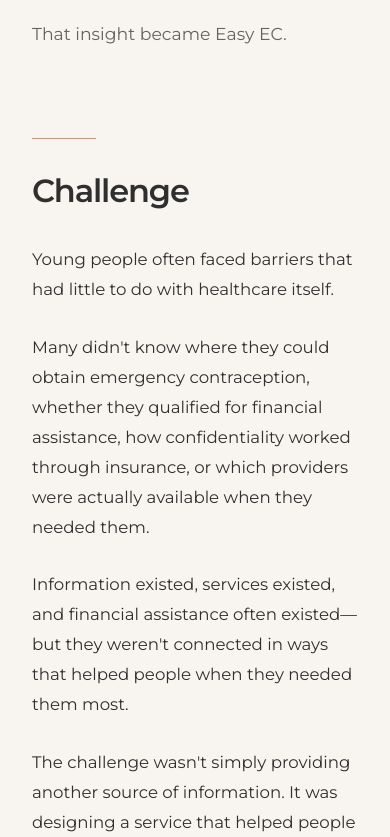
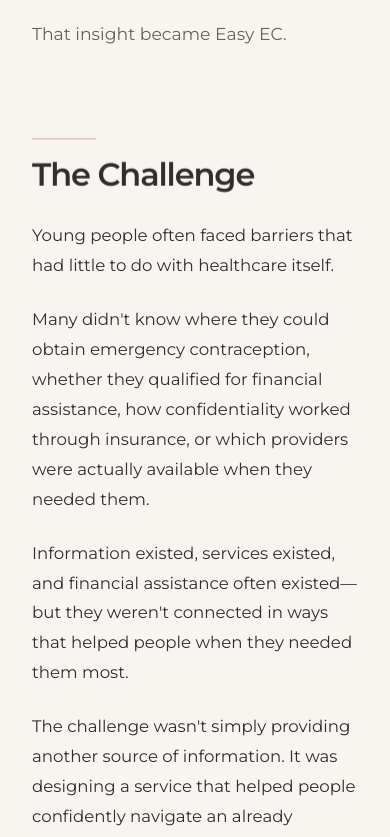
Before and after one commit to nicolegusman/personal-site, a Next.js app: page /work/easy-ec in a window 390 px wide. Shown: the part 1520-2357 px from the top of the page. Built offline with nearby package versions, Linux system fonts and the light colour scheme.

Commit message:
Polish Meta case study with editorial layout and motion

```diff
--- a/components/ApproachFramework/ApproachFramework.tsx
+++ b/components/ApproachFramework/ApproachFramework.tsx
@@ -28,7 +28,7 @@
         <p className={styles.kicker}>HOW I WORK</p>
 
         <h2 className={styles.title}>
-          Making research usable often requires more than a solid research plan.
+         " Why? So What? Now What? "
         </h2>
 
         <p className={styles.intro}>
--- /dev/null
+++ b/components/ScrollReveal/ScrollReveal.module.css
@@ -0,0 +1,37 @@
+.reveal {
+  width: 100%;
+}
+
+.item {
+  transition:
+    opacity 500ms cubic-bezier(0.22, 1, 0.36, 1)
+      var(--reveal-delay, 0ms),
+    transform 500ms cubic-bezier(0.22, 1, 0.36, 1)
+      var(--reveal-delay, 0ms);
+
+  will-change: opacity, transform;
+}
+
+.item[data-reveal-state="hidden"] {
+  opacity: 0;
+
+  transform: translateY(14px);
+}
+
+.item[data-reveal-state="visible"] {
+  opacity: 1;
+
+  transform: translateY(0);
+}
+
+@media (prefers-reduced-motion: reduce) {
+  .item,
+  .item[data-reveal-state="hidden"],
+  .item[data-reveal-state="visible"] {
+    opacity: 1;
+
+    transform: none;
+
+    transition: none;
+  }
+}
--- /dev/null
+++ b/components/ScrollReveal/ScrollReveal.tsx
@@ -0,0 +1,122 @@
+"use client";
+
+import {
+  type CSSProperties,
+  type ReactNode,
+  useEffect,
+  useRef,
+} from "react";
+
+import styles from "./ScrollReveal.module.css";
+
+type ScrollRevealProps = {
+  children: ReactNode;
+  className?: string;
+  delay?: number;
+  observeChildren?: string;
+};
+
+type RevealStyle = CSSProperties & {
+  "--reveal-delay"?: string;
+};
+
+export default function ScrollReveal({
+  children,
+  className = "",
+  delay = 0,
+  observeChildren,
+}: ScrollRevealProps) {
+  const rootRef = useRef<HTMLDivElement>(null);
+
+  useEffect(() => {
+    const root = rootRef.current;
+
+    if (!root) {
+      return;
+    }
+
+    const reducedMotion = window.matchMedia(
+      "(prefers-reduced-motion: reduce)",
+    ).matches;
+
+    const childTargets = observeChildren
+      ? Array.from(root.querySelectorAll<HTMLElement>(observeChildren))
+      : [];
+
+    const targets: HTMLElement[] = [root, ...childTargets];
+
+    targets.forEach((target, index) => {
+      target.classList.add(styles.item);
+
+      const targetDelay =
+        index === 0 ? delay : Math.min(delay + index * 70, 210);
+
+      target.style.setProperty(
+        "--reveal-delay",
+        `${targetDelay}ms`,
+      );
+
+      if (reducedMotion) {
+        target.dataset.revealState = "visible";
+        return;
+      }
+
+      const bounds = target.getBoundingClientRect();
+      const alreadyVisible =
+        bounds.top < window.innerHeight * 0.92 &&
+        bounds.bottom > 0;
+
+      target.dataset.revealState = alreadyVisible
+        ? "visible"
+        : "hidden";
+    });
+
+    if (reducedMotion) {
+      return;
+    }
+
+    const observer = new IntersectionObserver(
+      (entries) => {
+        entries.forEach((entry) => {
+          if (!entry.isIntersecting) {
+            return;
+          }
+
+          const target = entry.target as HTMLElement;
+
+          target.dataset.revealState = "visible";
+          observer.unobserve(target);
+        });
+      },
+      {
+        root: null,
+        rootMargin: "0px 0px -8% 0px",
+        threshold: 0.08,
+      },
+    );
+
+    targets.forEach((target) => {
+      if (target.dataset.revealState === "hidden") {
+        observer.observe(target);
+      }
+    });
+
+    return () => {
+      observer.disconnect();
+    };
+  }, [delay, observeChildren]);
+
+  const revealStyle: RevealStyle = {
+    "--reveal-delay": `${delay}ms`,
+  };
+
+  return (
+    <div
+      ref={rootRef}
+      className={`${styles.reveal} ${className}`.trim()}
+      style={revealStyle}
+    >
+      {children}
+    </div>
+  );
+}
--- a/components/Section/Section.module.css
+++ b/components/Section/Section.module.css
@@ -1,5 +1,5 @@
 .section {
-  margin-bottom: 9rem;
+  margin-bottom: 5.75rem;
 }
 
 .section:last-child {
@@ -9,11 +9,11 @@
 .header {
   position: relative;
 
-  max-width: 42rem;
+  max-width: 38rem;
 
-  margin-bottom: 2.75rem;
+  margin-bottom: 2.25rem;
 
-  padding-top: 2.25rem;
+  padding-top: 1.5rem;
 }
 
 .header::before {
@@ -48,17 +48,17 @@
 }
 
 .body {
-  max-width: 42rem;
+  max-width: 38rem;
 }
 
 .body p {
-  margin: 0 0 1.75rem;
+  margin: 0 0 1.5rem;
 
   color: var(--text);
 
   font-size: 1.1rem;
 
-  line-height: 1.9;
+  line-height: 1.85;
 }
 
 .body p:last-child {
@@ -73,24 +73,26 @@
   font-style: italic;
 }
 
-/* Editorial pull quote */
+/* ------------------------------------
+   Editorial pull quote
+------------------------------------- */
 
 .body blockquote {
-  width: min(48rem, calc(100vw - 4rem));
+  width: 100%;
+  max-width: 38rem;
 
-  margin: 5rem 0 5rem 50%;
-  padding: 0 0 0 2rem;
+  margin: 3.75rem 0;
 
-  transform: translateX(-50%);
+  padding: 0.25rem 0 0.25rem 2rem;
 
   border-left: 3px solid var(--accent);
 
   color: var(--text);
 
-  font-size: clamp(1.75rem, 3.5vw, 2.6rem);
+  font-size: clamp(1.75rem, 3.25vw, 2.45rem);
   font-weight: 500;
 
-  line-height: 1.3;
+  line-height: 1.28;
 
   letter-spacing: -0.03em;
 
@@ -100,21 +102,35 @@
 .body blockquote p {
   margin: 0;
 
+  color: inherit;
+
   font: inherit;
 
   line-height: inherit;
 }
 
+/* ------------------------------------
+   Responsive layout
+------------------------------------- */
+
 @media (max-width: 700px) {
   .section {
-    margin-bottom: 6.5rem;
+    margin-bottom: 4.5rem;
   }
 
   .header {
-    margin-bottom: 2.25rem;
+    max-width: none;
+
+    margin-bottom: 1.75rem;
+
+    padding-top: 1.25rem;
   }
 
   .title {
+    max-width: none;
+  }
+
+  .body {
     max-width: none;
   }
 
@@ -126,11 +142,11 @@
 
   .body blockquote {
     width: 100%;
+    max-width: none;
 
-    margin: 3.75rem 0;
+    margin: 3rem 0;
+
     padding-left: 1.25rem;
-
-    transform: none;
 
     font-size: clamp(1.55rem, 8vw, 2.1rem);
   }
--- a/components/Section/Section.tsx
+++ b/components/Section/Section.tsx
@@ -1,4 +1,6 @@
 import Figure from "../Figure";
+import ScrollReveal from "../ScrollReveal/ScrollReveal";
+
 import styles from "./Section.module.css";
 
 type FigureData = {
@@ -20,23 +22,32 @@
 }: SectionProps) {
   return (
     <section className={styles.section}>
+      <ScrollReveal>
         <header className={styles.header}>
           <h2 className={styles.title}>
             {title}
           </h2>
         </header>
+      </ScrollReveal>
 
       {figure && (
+        <ScrollReveal delay={70}>
           <Figure
             image={figure.image}
             alt={figure.alt}
             caption={figure.caption}
           />
+        </ScrollReveal>
       )}
 
+      <ScrollReveal
+        delay={100}
+        observeChildren="blockquote"
+      >
         <div className={styles.body}>
           {body}
         </div>
+      </ScrollReveal>
     </section>
   );
 }
--- a/content/approach.tsx
+++ b/content/approach.tsx
@@ -11,7 +11,7 @@
       <p>
         People usually make sense once we understand their goals, constraints,
         relationships, and everyday lives. I help organizations build that
-        understanding and turn it into decisions people can confidently act on.
+        understanding and help turn it into more confident decisons.
       </p>
     </>
   ),
--- a/content/projects/easy-ec.tsx
+++ b/content/projects/easy-ec.tsx
@@ -50,7 +50,7 @@
 
   sections: [
     {
-      title: "Challenge",
+      title: "The Challenge",
 
       body: (
         <>
--- a/content/projects/meta.tsx
+++ b/content/projects/meta.tsx
@@ -48,7 +48,7 @@
 
   sections: [
     {
-      title: "Challenge",
+      title: "The Challenge",
 
       body: (
         <>
@@ -61,8 +61,8 @@
           <p>
             While product metrics could reveal <strong>what</strong> people
             were doing, my role was to uncover <strong>why</strong> they were
-            doing it and translate those insights into decisions teams could
-            act on.
+            doing it and translate those insights into practical recommendations that teams
+            could act on.
           </p>
         </>
       ),
@@ -80,7 +80,7 @@
           </p>
 
           <blockquote>
-            Metrics could tell us what people did. Research helped us
+            Metrics told us what people were doing. Qualitative research helped us
             understand why it mattered.
           </blockquote>
 
--- a/content/projects/ucsf.tsx
+++ b/content/projects/ucsf.tsx
@@ -54,7 +54,7 @@
 
   sections: [
     {
-      title: "Challenge",
+      title: "The Challenge",
 
       body: (
         <>
--- a/content/work.ts
+++ b/content/work.ts
@@ -32,7 +32,7 @@
 
       role: "User Experience Researcher",
 
-      title: "Helping A Large Organization Understand Social Connection",
+      title: "Helping A Global Organization Understand Social Connection",
 
       subtitle:
       "Conducting qualitative research that informed product strategy across experiences used by billions of people.",
@@ -68,7 +68,7 @@
 
       role: "Research Project Manager",
 
-      title: "Helping Patients Have Better Conversations with Providers",
+      title: "Helping Patients And Providers Have Better Conversations",
 
       subtitle:
         "Using mixed-methods research and human-centered design to improve shared decision-making in healthcare.",
```
Lines whose indentation alone changed are shown as unchanged.
